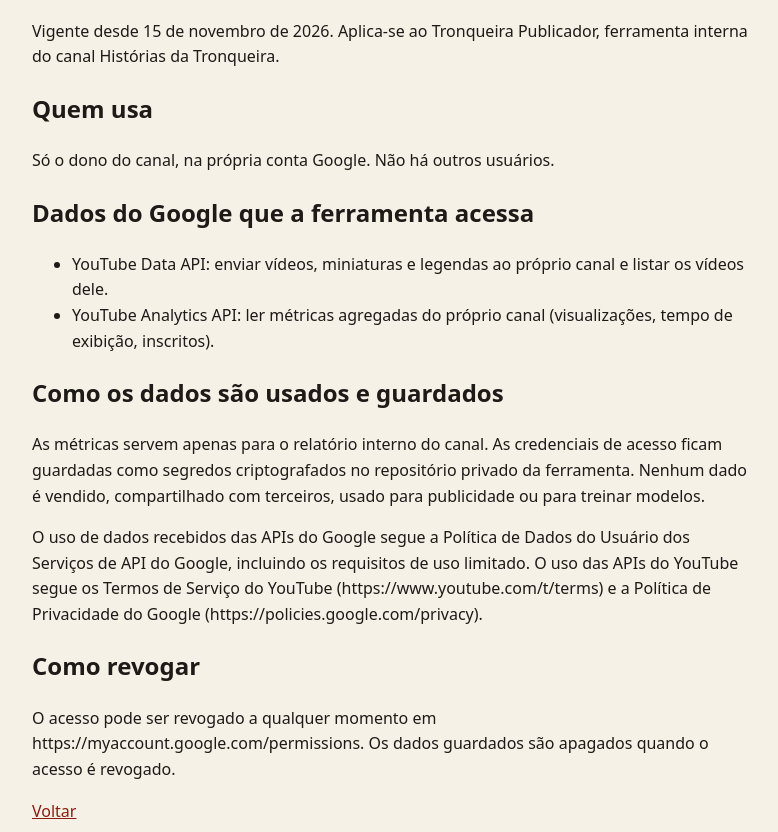
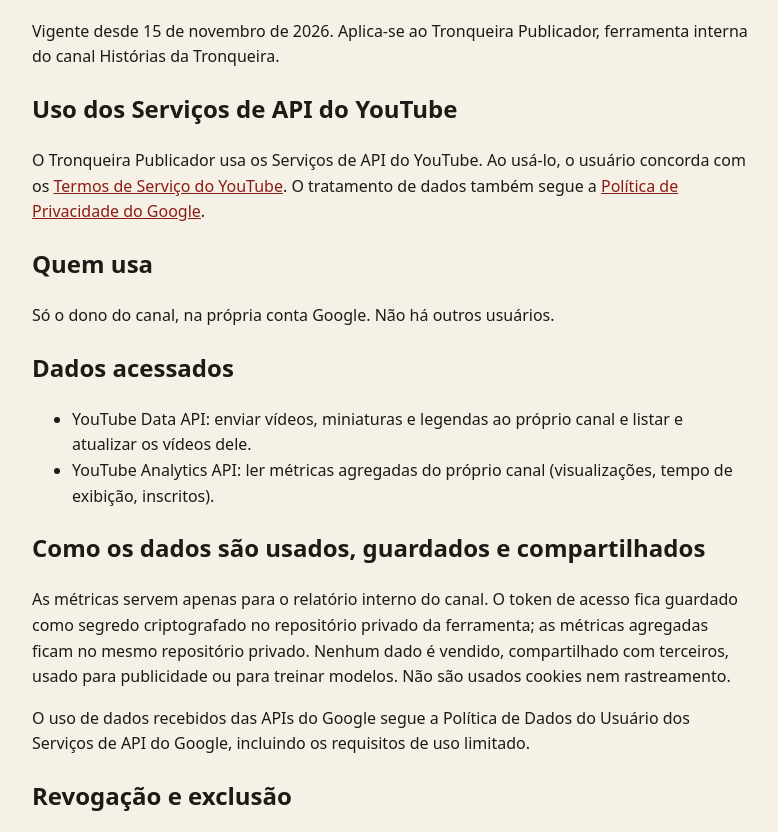
Before and after one commit to historias-da-tronqueira/historias-da-tronqueira.github.io, a plain HTML site: page privacidade.html in a window 1280 px wide. Shown: the part 102-934 px from the top of the page, without its empty margins (248-1026 px from the left). Drawn offline with Linux system fonts and the light colour scheme.

Commit message:
Site: avisos dos Serviços de API do YouTube, revogação e exclusão
Co-Authored-By: Claude Opus 5.5 <noreply@anthropic.com>
Claude-Session: https://claude.ai/code/session_012VEG2tHfWutFo1KnkMYLBN

```diff
--- a/privacidade.html
+++ b/privacidade.html
@@ -1,21 +1,24 @@
 <!DOCTYPE html>
 <html lang="pt-BR"><head><meta charset="utf-8"><meta name="viewport" content="width=device-width,initial-scale=1">
 <title>Política de privacidade · Histórias da Tronqueira</title>
-<style>body{font-family:system-ui,sans-serif;max-width:720px;margin:48px auto;padding:0 20px;line-height:1.6;color:#1d1a17;background:#f6f1e7}a{color:#8c1c13}</style></head>
+<style>body{font-family:system-ui,sans-serif;max-width:720px;margin:48px auto;padding:0 20px;line-height:1.6;color:#1d1a17;background:#f6f1e7}h1{font-size:2rem}a{color:#8c1c13}footer{margin-top:40px;font-size:.9rem;color:#5b534a}</style></head>
 <body>
 <h1>Política de privacidade</h1>
 <p>Vigente desde 15 de novembro de 2026. Aplica-se ao Tronqueira Publicador, ferramenta interna do canal Histórias da Tronqueira.</p>
+<h2>Uso dos Serviços de API do YouTube</h2>
+<p>O Tronqueira Publicador usa os Serviços de API do YouTube. Ao usá-lo, o usuário concorda com os <a href="https://www.youtube.com/t/terms">Termos de Serviço do YouTube</a>. O tratamento de dados também segue a <a href="https://policies.google.com/privacy">Política de Privacidade do Google</a>.</p>
 <h2>Quem usa</h2>
 <p>Só o dono do canal, na própria conta Google. Não há outros usuários.</p>
-<h2>Dados do Google que a ferramenta acessa</h2>
+<h2>Dados acessados</h2>
 <ul>
-<li>YouTube Data API: enviar vídeos, miniaturas e legendas ao próprio canal e listar os vídeos dele.</li>
+<li>YouTube Data API: enviar vídeos, miniaturas e legendas ao próprio canal e listar e atualizar os vídeos dele.</li>
 <li>YouTube Analytics API: ler métricas agregadas do próprio canal (visualizações, tempo de exibição, inscritos).</li>
 </ul>
-<h2>Como os dados são usados e guardados</h2>
-<p>As métricas servem apenas para o relatório interno do canal. As credenciais de acesso ficam guardadas como segredos criptografados no repositório privado da ferramenta. Nenhum dado é vendido, compartilhado com terceiros, usado para publicidade ou para treinar modelos.</p>
-<p>O uso de dados recebidos das APIs do Google segue a Política de Dados do Usuário dos Serviços de API do Google, incluindo os requisitos de uso limitado. O uso das APIs do YouTube segue os Termos de Serviço do YouTube (https://www.youtube.com/t/terms) e a Política de Privacidade do Google (https://policies.google.com/privacy).</p>
-<h2>Como revogar</h2>
-<p>O acesso pode ser revogado a qualquer momento em https://myaccount.google.com/permissions. Os dados guardados são apagados quando o acesso é revogado.</p>
+<h2>Como os dados são usados, guardados e compartilhados</h2>
+<p>As métricas servem apenas para o relatório interno do canal. O token de acesso fica guardado como segredo criptografado no repositório privado da ferramenta; as métricas agregadas ficam no mesmo repositório privado. Nenhum dado é vendido, compartilhado com terceiros, usado para publicidade ou para treinar modelos. Não são usados cookies nem rastreamento.</p>
+<p>O uso de dados recebidos das APIs do Google segue a Política de Dados do Usuário dos Serviços de API do Google, incluindo os requisitos de uso limitado.</p>
+<h2>Revogação e exclusão</h2>
+<p>O acesso pode ser revogado a qualquer momento na <a href="https://security.google.com/settings/security/permissions">página de permissões de segurança do Google</a>. Depois da revogação, o token e os dados obtidos pela API são apagados em até 30 dias. A exclusão também pode ser pedida pelo e-mail historiasdatronqueira@gmail.com.</p>
 <p><a href="index.html">Voltar</a></p>
+<footer>Contato: historiasdatronqueira@gmail.com</footer>
 </body></html>
```
Also changed, not shown: index.html (+4 -2 lines), termos.html (+4 -2 lines).
